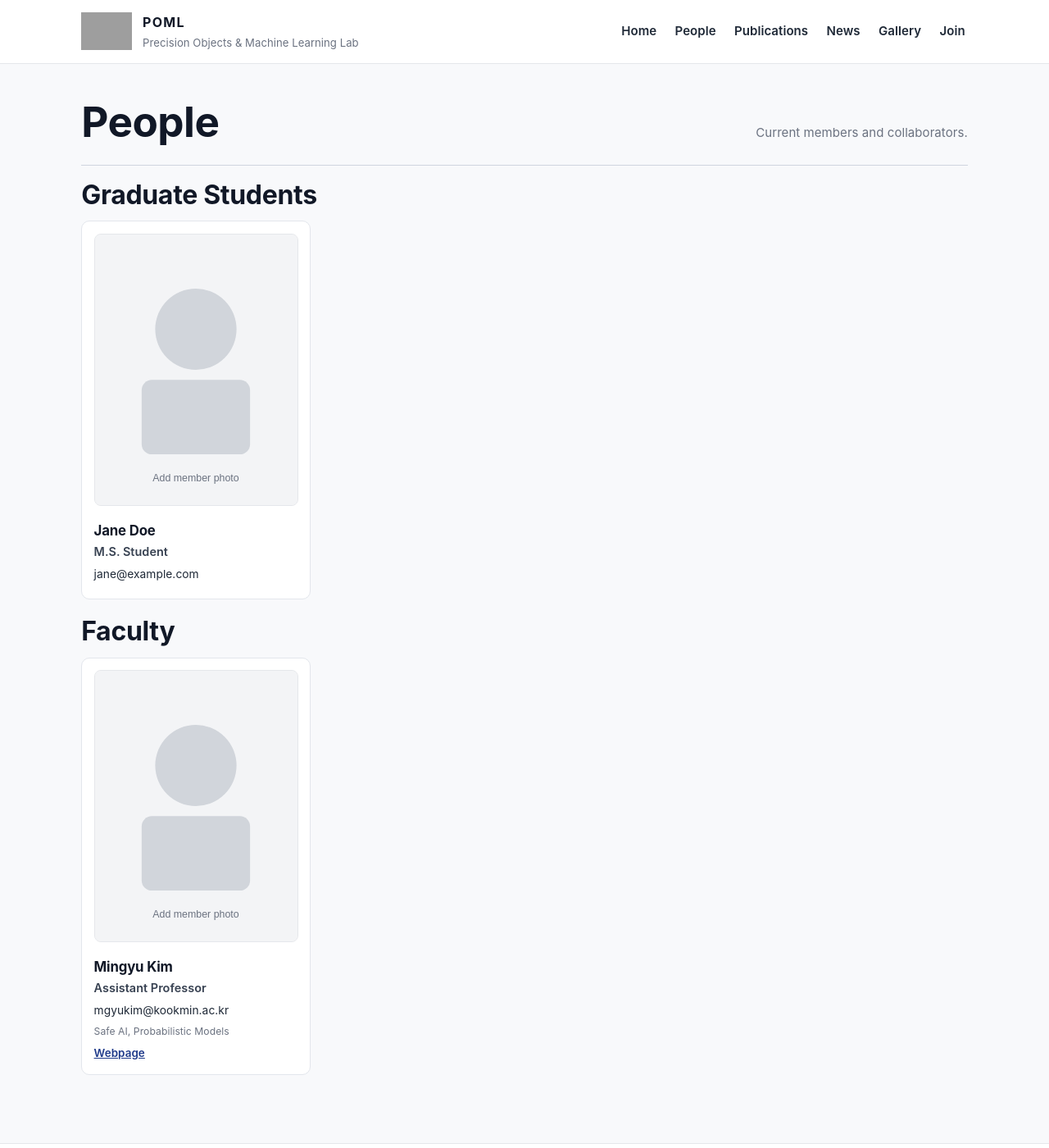
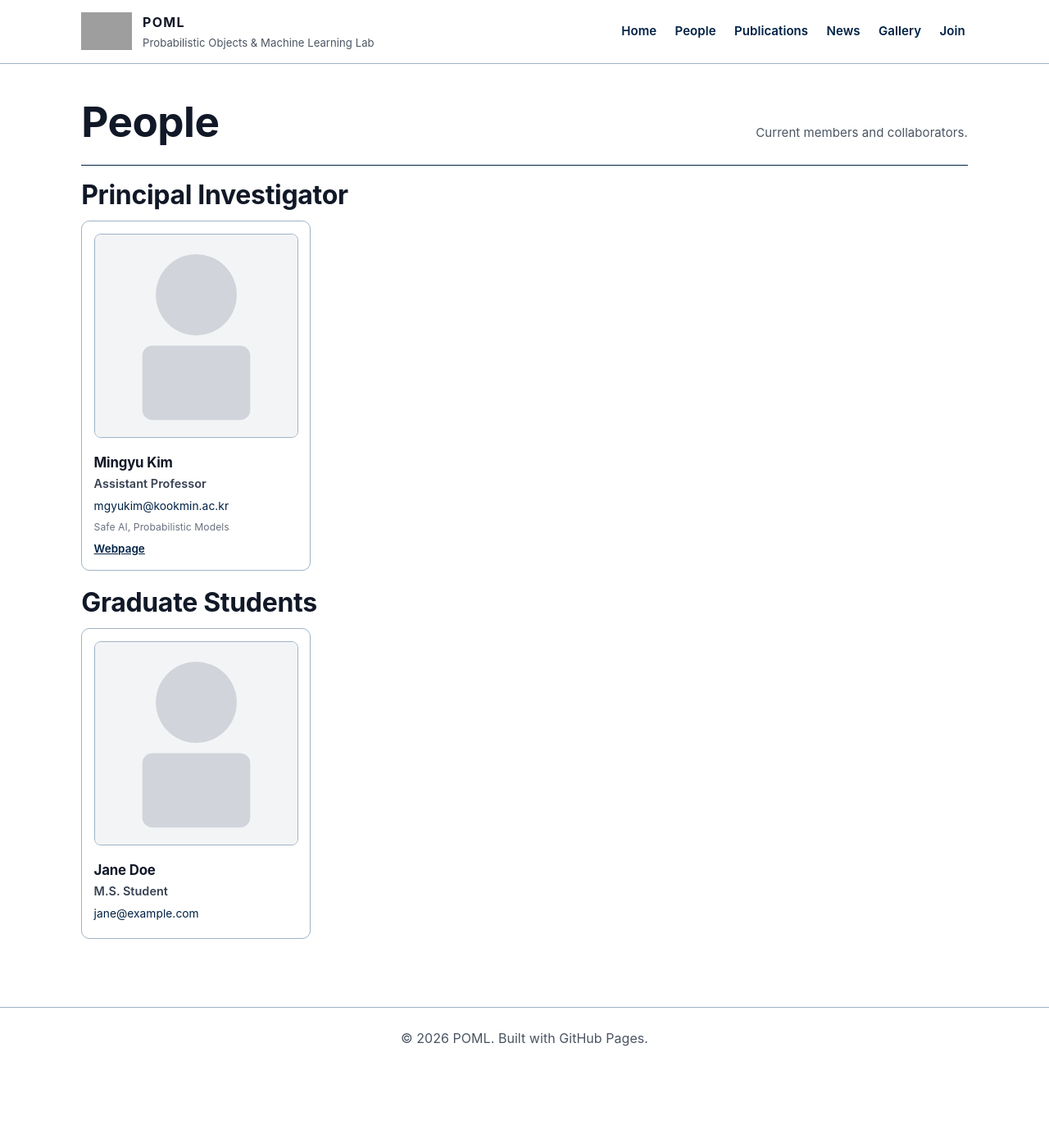
Before and after one commit to MingyuKim87/POML, a Jekyll site: the page built from people.md, in a window 1280 px wide and 1400 px high. Shown: the whole window at 82% size. Built offline with Jekyll 4.4.1, drawn with Linux system fonts in a browser that asks for light colours; grey boxes are pictures that could not be loaded.

Commit message:
Update POML branding, people sections, and navy theme styling

```diff
--- a/_layouts/default.html
+++ b/_layouts/default.html
@@ -15,7 +15,7 @@
           <span id="brand-fallback" class="brand-fallback" style="display:none;">POML</span>
           <span class="brand-text">
             <span class="brand-title">POML</span>
-            <span class="brand-subtitle">Precision Objects & Machine Learning Lab</span>
+            <span class="brand-subtitle">Probabilistic Objects & Machine Learning Lab</span>
           </span>
         </a>
         <nav>
--- a/assets/css/style.css
+++ b/assets/css/style.css
@@ -1,13 +1,13 @@
 :root {
-  --bg: #f8f9fb;
+  --bg: #ffffff;
   --surface: #ffffff;
-  --surface-alt: #f2f4f7;
+  --surface-alt: #ffffff;
   --text: #111827;
-  --muted: #6b7280;
-  --line: #e5e7eb;
-  --line-strong: #cfd5df;
-  --accent: #1f3a8a;
-  --accent-soft: #eaf0ff;
+  --muted: #4b5563;
+  --line: #9fb3c8;
+  --line-strong: #002145;
+  --accent: #002145;
+  --accent-soft: #e6edf5;
   --max-width: 1120px;
 }
 
@@ -45,7 +45,7 @@ p { margin: 0 0 1rem; }
   position: sticky;
   top: 0;
   z-index: 20;
-  background: rgba(255, 255, 255, 0.95);
+  background: #ffffff;
   backdrop-filter: blur(10px);
   border-bottom: 1px solid var(--line);
 }
@@ -102,7 +102,7 @@ nav {
 }
 
 nav a {
-  color: #1f2937;
+  color: var(--accent);
   text-decoration: none;
   font-size: 0.94rem;
   font-weight: 600;
@@ -123,9 +123,7 @@ nav a:hover {
 
 .hero {
   margin-top: 0.2rem;
-  display: grid;
-  grid-template-columns: 1.3fr 0.95fr;
-  gap: 1.4rem;
+  display: block;
 }
 
 .hero-main,
@@ -141,7 +139,7 @@ nav a:hover {
   display: flex;
   flex-direction: column;
   justify-content: space-between;
-  background: linear-gradient(145deg, #ffffff 0%, #f7f9ff 100%);
+  background: #ffffff;
 }
 
 .hero-kicker {
@@ -174,7 +172,7 @@ nav a:hover {
   display: grid;
   align-content: center;
   gap: 1rem;
-  background: #fafbff;
+  background: #ffffff;
 }
 
 .info-list {
@@ -186,7 +184,7 @@ nav a:hover {
 }
 
 .info-list li {
-  border-left: 3px solid #d7e0fb;
+  border-left: 3px solid #002145;
   background: #fff;
   padding: 0.65rem 0.8rem;
 }
@@ -222,7 +220,7 @@ nav a:hover {
   border: 1px solid var(--line);
   border-radius: 12px;
   padding: 1rem 1.05rem;
-  box-shadow: 0 2px 4px rgba(15, 23, 42, 0.02);
+  box-shadow: none;
 }
 
 .card p:last-child { margin-bottom: 0; }
@@ -310,14 +308,14 @@ pre {
 
 .member-card {
   background: var(--surface);
-  border: 1px solid #e3e6ec;
+  border: 1px solid var(--line);
   border-radius: 10px;
   padding: 0.9rem;
 }
 
 .member-photo {
   width: 100%;
-  aspect-ratio: 3 / 4;
+  aspect-ratio: 1 / 1;
   object-fit: cover;
   border-radius: 8px;
   border: 1px solid var(--line);
@@ -343,7 +341,7 @@ pre {
 }
 
 .member-email a {
-  color: #1f2937;
+  color: var(--accent);
   text-decoration: none;
 }
 
@@ -364,3 +362,22 @@ pre {
     grid-template-columns: 1fr;
   }
 }
+
+.publication-card {
+  padding: 0.85rem 1rem;
+}
+
+.publication-card h3 {
+  margin-bottom: 0.4rem;
+  line-height: 1.32;
+}
+
+.publication-card p {
+  margin-bottom: 0.35rem;
+  line-height: 1.45;
+}
+
+.publication-card .pub-links {
+  margin-bottom: 0;
+  font-size: 0.95rem;
+}
--- a/people.md
+++ b/people.md
@@ -9,11 +9,14 @@ permalink: /people/
     <p>Current members and collaborators.</p>
   </div>
 
-  {% assign grouped = site.people | sort: 'order' | group_by: 'role' %}
-  {% for group in grouped %}
-  <h2>{{ group.name }}</h2>
+  {% assign principal_investigator = site.people | where_exp: 'person', "person.role == 'Principal Investigator' or person.role == 'Faculty'" | sort: 'order' %}
+  {% assign graduate_students = site.people | where: 'role', 'Graduate Students' | sort: 'order' %}
+  {% assign undergraduate_students = site.people | where: 'role', 'Undergraduate Students' | sort: 'order' %}
+
+  {% if principal_investigator.size > 0 %}
+  <h2>Principal Investigator</h2>
   <div class="people-grid" style="margin-bottom:1.2rem;">
-    {% for member in group.items %}
+    {% for member in principal_investigator %}
     <article class="member-card">
       <img class="member-photo" src="{{ member.photo | default: '/assets/images/people/placeholder.svg' | relative_url }}" alt="{{ member.name }}" />
       <h3>{{ member.name }}</h3>
@@ -28,5 +31,45 @@ permalink: /people/
     </article>
     {% endfor %}
   </div>
-  {% endfor %}
+  {% endif %}
+
+  {% if graduate_students.size > 0 %}
+  <h2>Graduate Students</h2>
+  <div class="people-grid" style="margin-bottom:1.2rem;">
+    {% for member in graduate_students %}
+    <article class="member-card">
+      <img class="member-photo" src="{{ member.photo | default: '/assets/images/people/placeholder.svg' | relative_url }}" alt="{{ member.name }}" />
+      <h3>{{ member.name }}</h3>
+      <p class="member-position">{{ member.position }}</p>
+      <p class="member-email"><a href="mailto:{{ member.email }}">{{ member.email }}</a></p>
+      {% if member.keywords %}
+      <p class="member-keywords">{{ member.keywords | slice: 0, 3 | join: ", " }}</p>
+      {% endif %}
+      {% if member.webpage %}
+      <p class="member-webpage"><a href="{{ member.webpage }}" target="_blank" rel="noopener">Webpage</a></p>
+      {% endif %}
+    </article>
+    {% endfor %}
+  </div>
+  {% endif %}
+
+  {% if undergraduate_students.size > 0 %}
+  <h2>Undergraduate Students</h2>
+  <div class="people-grid" style="margin-bottom:1.2rem;">
+    {% for member in undergraduate_students %}
+    <article class="member-card">
+      <img class="member-photo" src="{{ member.photo | default: '/assets/images/people/placeholder.svg' | relative_url }}" alt="{{ member.name }}" />
+      <h3>{{ member.name }}</h3>
+      <p class="member-position">{{ member.position }}</p>
+      <p class="member-email"><a href="mailto:{{ member.email }}">{{ member.email }}</a></p>
+      {% if member.keywords %}
+      <p class="member-keywords">{{ member.keywords | slice: 0, 3 | join: ", " }}</p>
+      {% endif %}
+      {% if member.webpage %}
+      <p class="member-webpage"><a href="{{ member.webpage }}" target="_blank" rel="noopener">Webpage</a></p>
+      {% endif %}
+    </article>
+    {% endfor %}
+  </div>
+  {% endif %}
 </section>
```
Also changed, not shown: _people/mingyu-kim.md (+1 -1 lines), _publications/2014-pe-area-division.md (added, +7 -0 lines), _publications/2015-welding-distortion.md (added, +7 -0 lines), _publications/2022-neural-processes.md (added, +8 -0 lines), _publications/2023-meta-learning.md (added, +7 -0 lines), _publications/2023-polargan.md (added, +7 -0 lines), _publications/2023-starcraft-multi-agent.md (added, +8 -0 lines), _publications/2024-synergistic-integration.md (added, +8 -0 lines), _publications/2025-bayesian-prompt-learning.md (added, +8 -0 lines), _publications/2025-factorized-hashgrid.md (added, +7 -0 lines), _publications/2025-safe-denoisers.md (added, +8 -0 lines), _publications/2026-sample-paper.md (deleted, +0 -7 lines), _publications/2026-sgf.md (added, +8 -0 lines), index.md (+12 -11 lines), 2 more files.
